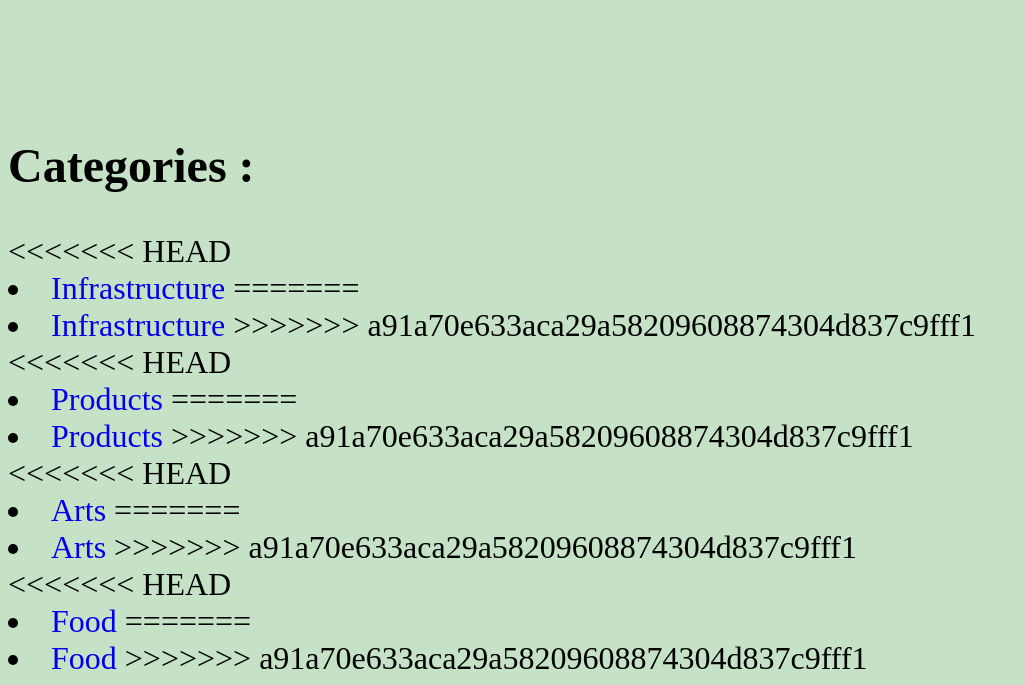
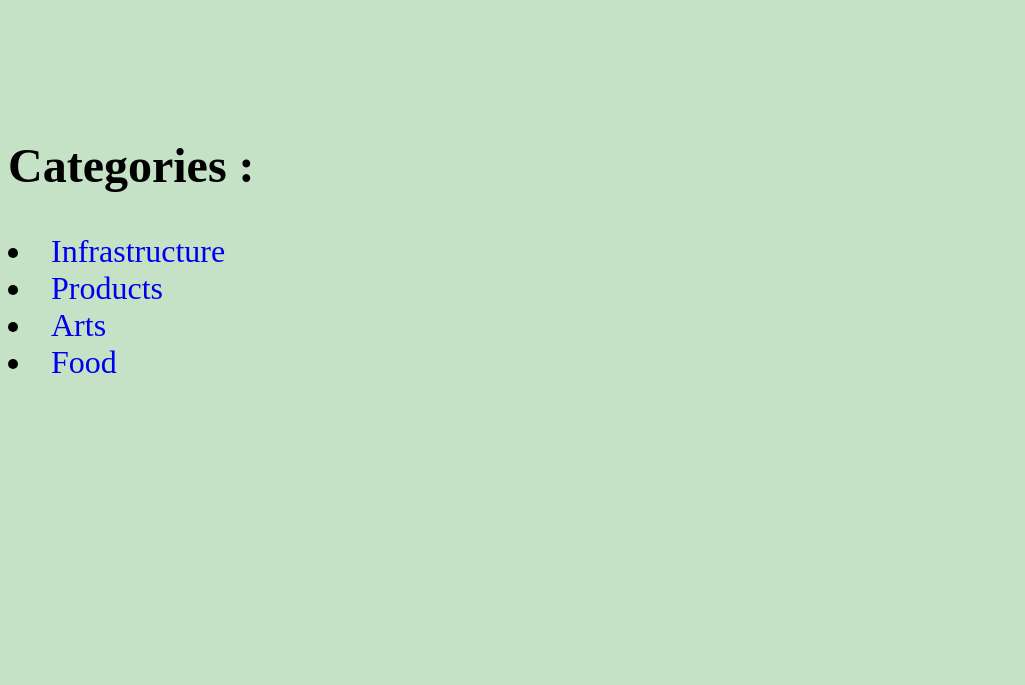
Before and after one commit to Nourhan77/DjangoProject, a Django app: page /projects/home/1 in a window 1280 px wide. Shown: the part 1660-2345 px from the top of the page, without its empty margins (0-1025 px from the left). After the commit the page ends 2033 px from the top, so only its background shows below. Run offline with Django 4.2, Linux system fonts and the light colour scheme; data comes from the database, SQL or seed files in the repository; parts of the project's set-up code (start-up, migrations or seed data) failed here and were passed over.

Commit message:
Update home.html

```diff
--- a/crowdfunding_project/projects/templates/projects/home.html
+++ b/crowdfunding_project/projects/templates/projects/home.html
@@ -307,17 +307,9 @@
 <div>
   <h2> Categories :</h2>
   {% for cat in categories %}
-<<<<<<< HEAD
   <li>
     <a href="{% url 'category' cat.id %} "> {{ cat.categ }} </a>
 
-
-=======
-  <li>
-    <a href="{% url 'category' cat.id %} "> {{ cat.categ }} </a>
-
-
->>>>>>> a91a70e633aca29a58209608874304d837c9fff1
   </li>
   {% endfor %}
 
```
